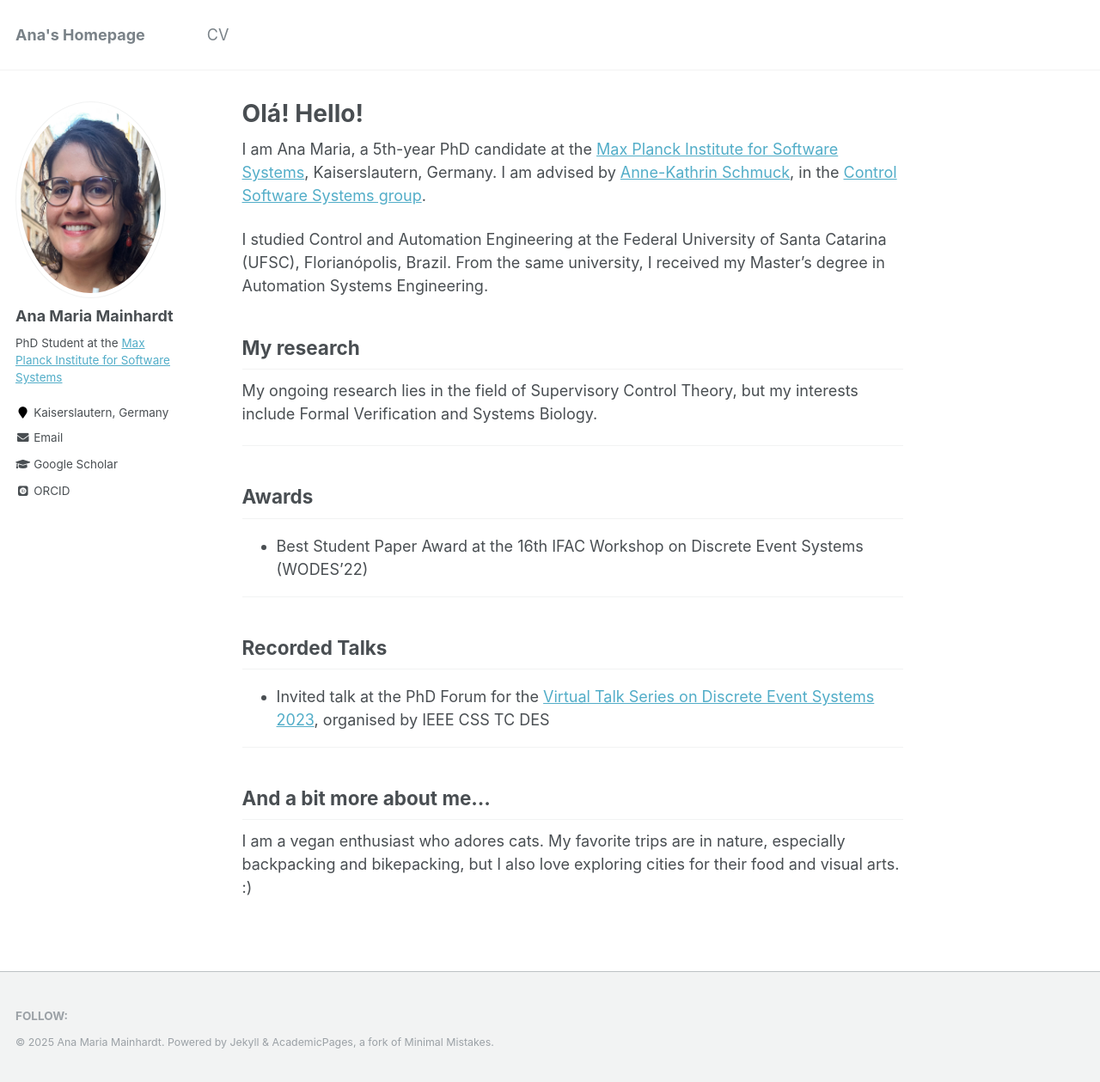
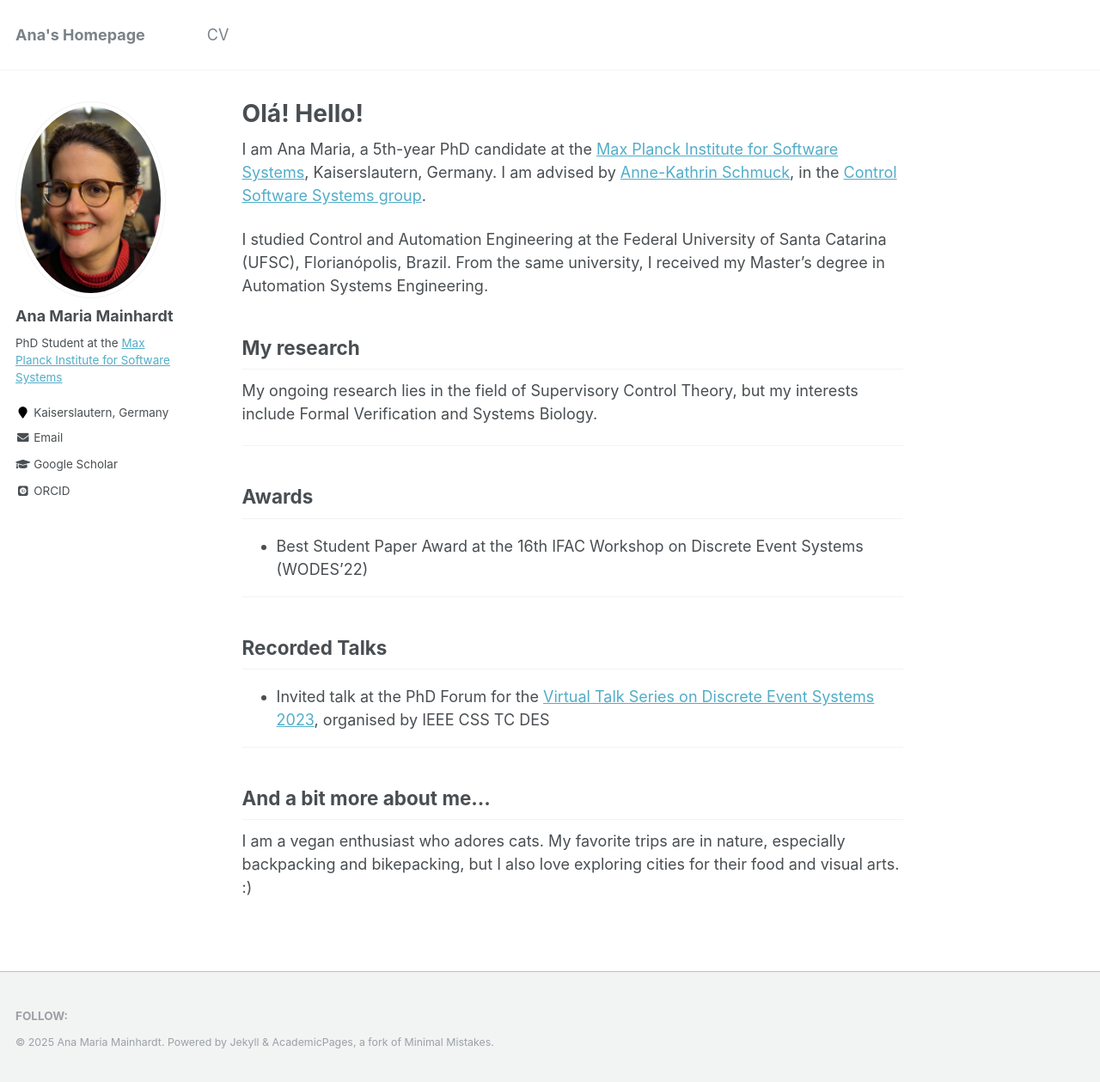
Before and after one commit to anamainhardt/anamainhardt.github.io, a Jekyll site: the page built from _pages/about.md, in a window 1280 px wide and 1259 px high. Shown: the whole window at 86% size. Built offline with Jekyll 4.4.1, drawn with Linux system fonts in a browser that asks for light colours; some web fonts are replaced.

Commit message:
Update _config.yml

```diff
--- a/_config.yml
+++ b/_config.yml
@@ -81,7 +81,7 @@ analytics:
 # Site Author
 author:
   name             : "Ana Maria Mainhardt"
-  avatar           : "IMG_6004(2).jpeg"
+  avatar           : "IMG_6046.jpeg"
   bio              : PhD Student at the <a href="https://www.mpi-sws.org">Max Planck Institute for Software Systems</a>
   #PhD Student at the <a href="https://www.mpi-sws.org">Max Planck Institute for Software Systems</a>
   #PhD Student at the <a style='color: black;' href="https://www.mpi-sws.org">Max Planck Institute for Software Systems</a>
```
